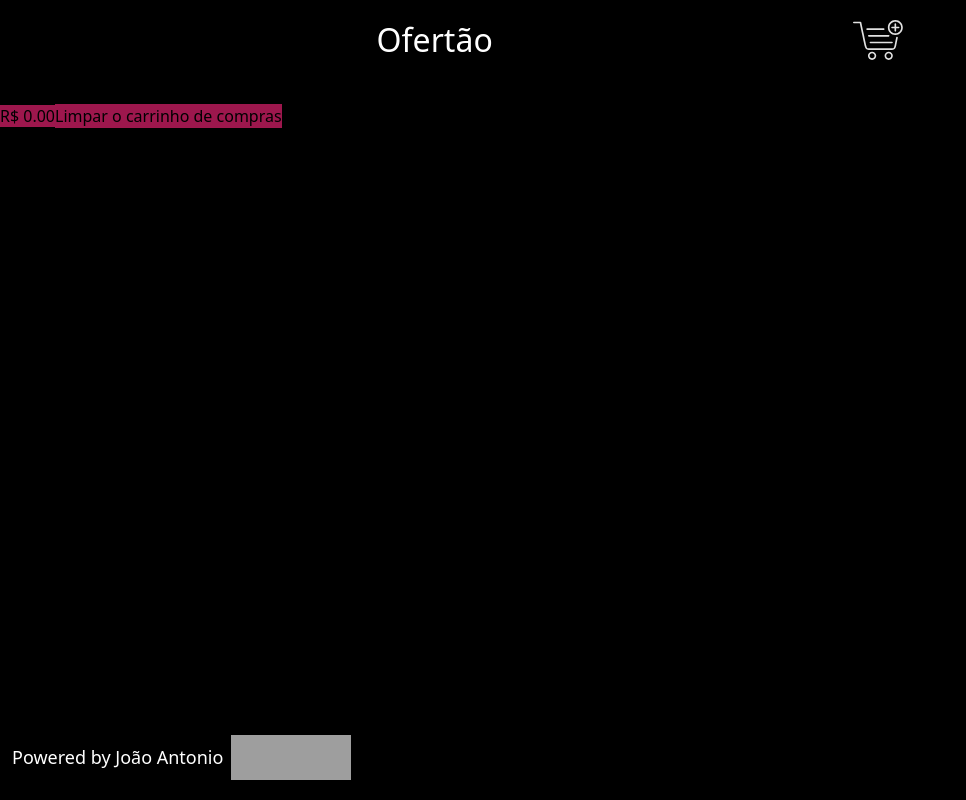
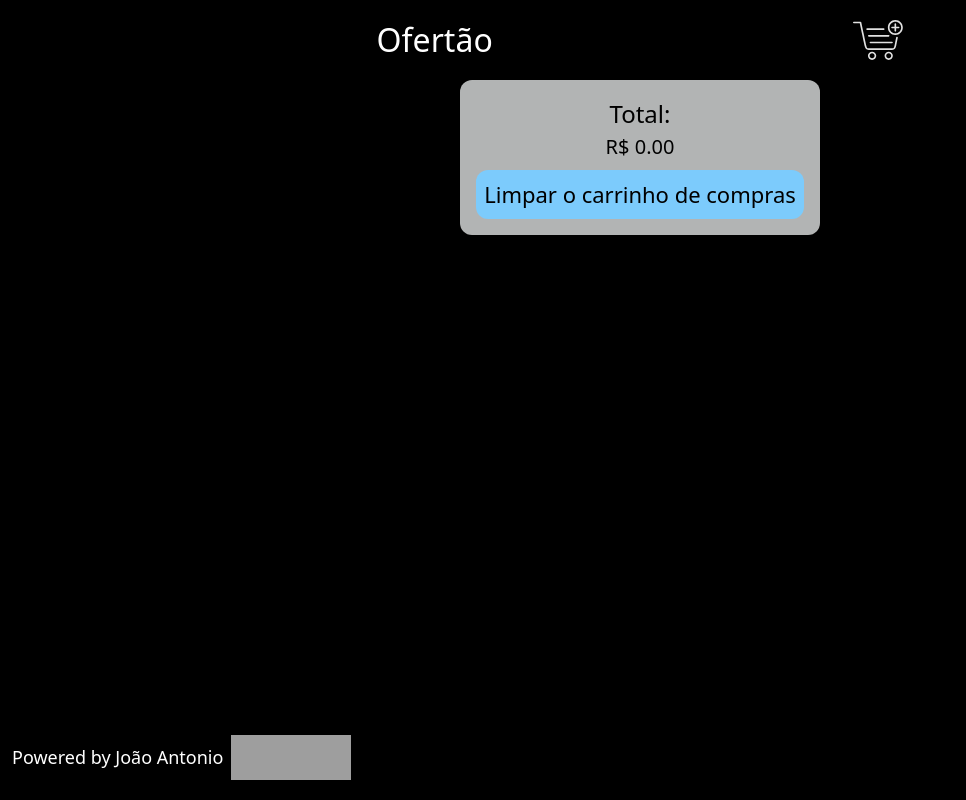
Before and after one commit to joaotoni/desafio-supera, a React (Vite) app: page /cart in a window 1280 px wide. Shown: the whole page, without its empty margins (0-966 px from the left). Built offline with nearby package versions, Linux system fonts and the light colour scheme; grey boxes are pictures that could not be loaded.

Commit message:
Doing somes corrections

```diff
--- a/src/Pages/Cart.jsx
+++ b/src/Pages/Cart.jsx
@@ -7,11 +7,18 @@ export default function Cart(){
 
     return(
         <main className="">
-            <section>
-                <h3>Produtos:</h3>
+            <section className="flex flex-col  justify-center items-center">
+                <div className="flex flex-col text-center bg-[#b2b4b4] p-4 rounded-[12px]">
+                    <span className="text-black text-[24px]">Total:</span>
+                    <span className="text-black text-[20px]">R$ {totalPrice.toFixed(2)}</span>
+                    <button className="text-black bg-[#7ccbfc] p-2 rounded-xl text-[22px] mt-2" onClick={() => clearCart()}>
+                        Limpar o carrinho de compras
+                    </button>
+                </div>
                 <div>
+                    <h3>Produtos:</h3>
                     {productsCart.map((card) =>(
-                        <div className="p-4 mx-4 bg-[#b2b4b4] flex flex-wrap items-center justify-center text-center rounded-[12px] w-[300px]" key={card.id}>
+                        <div className="p-4  bg-[#b2b4b4] flex flex-wrap items-center justify-center text-center rounded-[12px] w-[300px] mb-6 " key={card.id}>
                             <div>
                                 <img className="rounded-[12px]" src={`/src/Assets/Imgs/${card.image}`} alt="" />
                             </div>
@@ -25,12 +32,6 @@ export default function Cart(){
                         </div>
                     ))}
                 </div>
-                <div>
-                    <span className="bg-pink-800">R$ {totalPrice.toFixed(2)}</span>
-                    <button className="bg-pink-800" onClick={() => clearCart()}>
-                        Limpar o carrinho de compras
-                    </button>
-                </div>
             </section>
         </main>
     )
```
